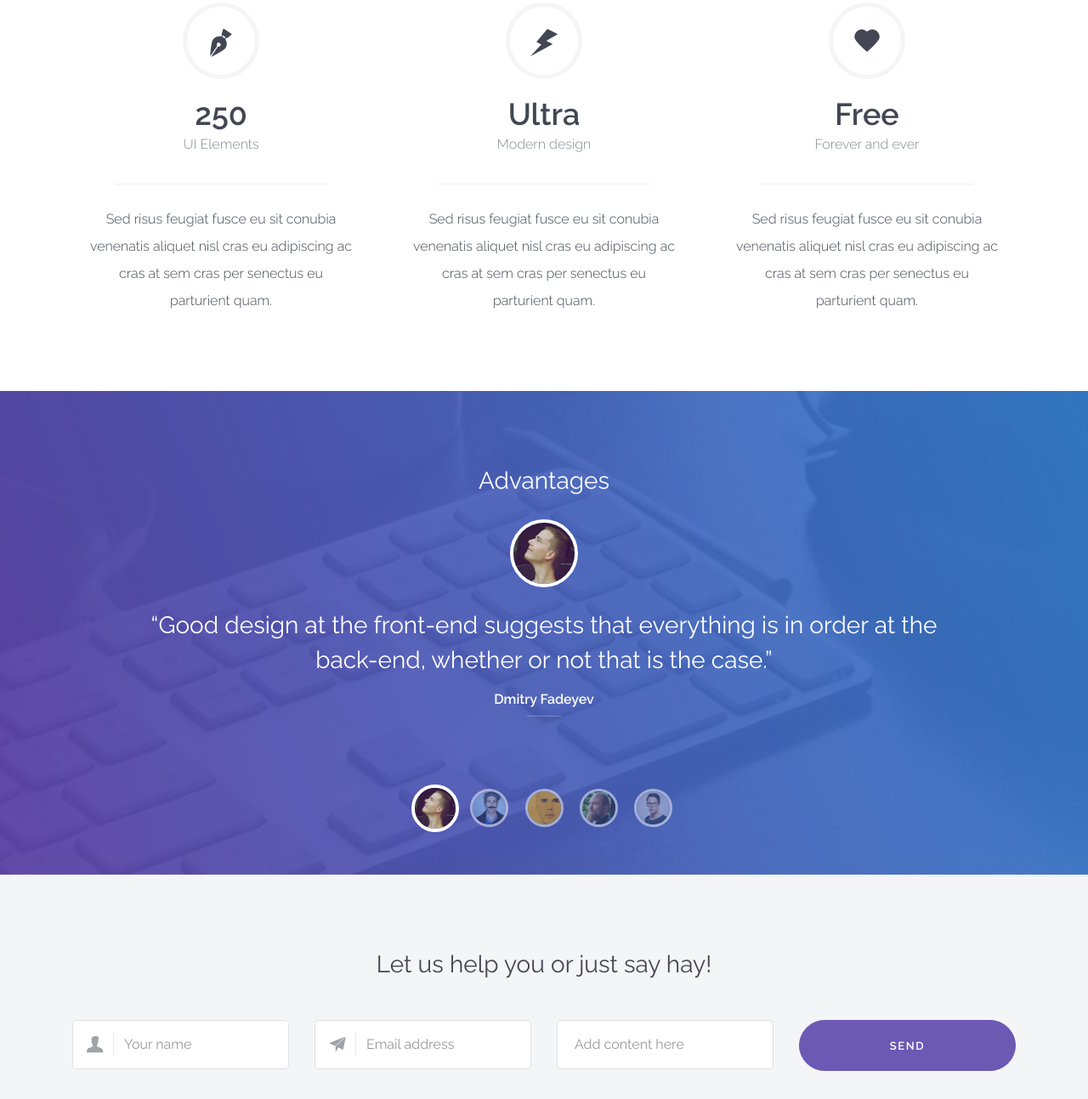
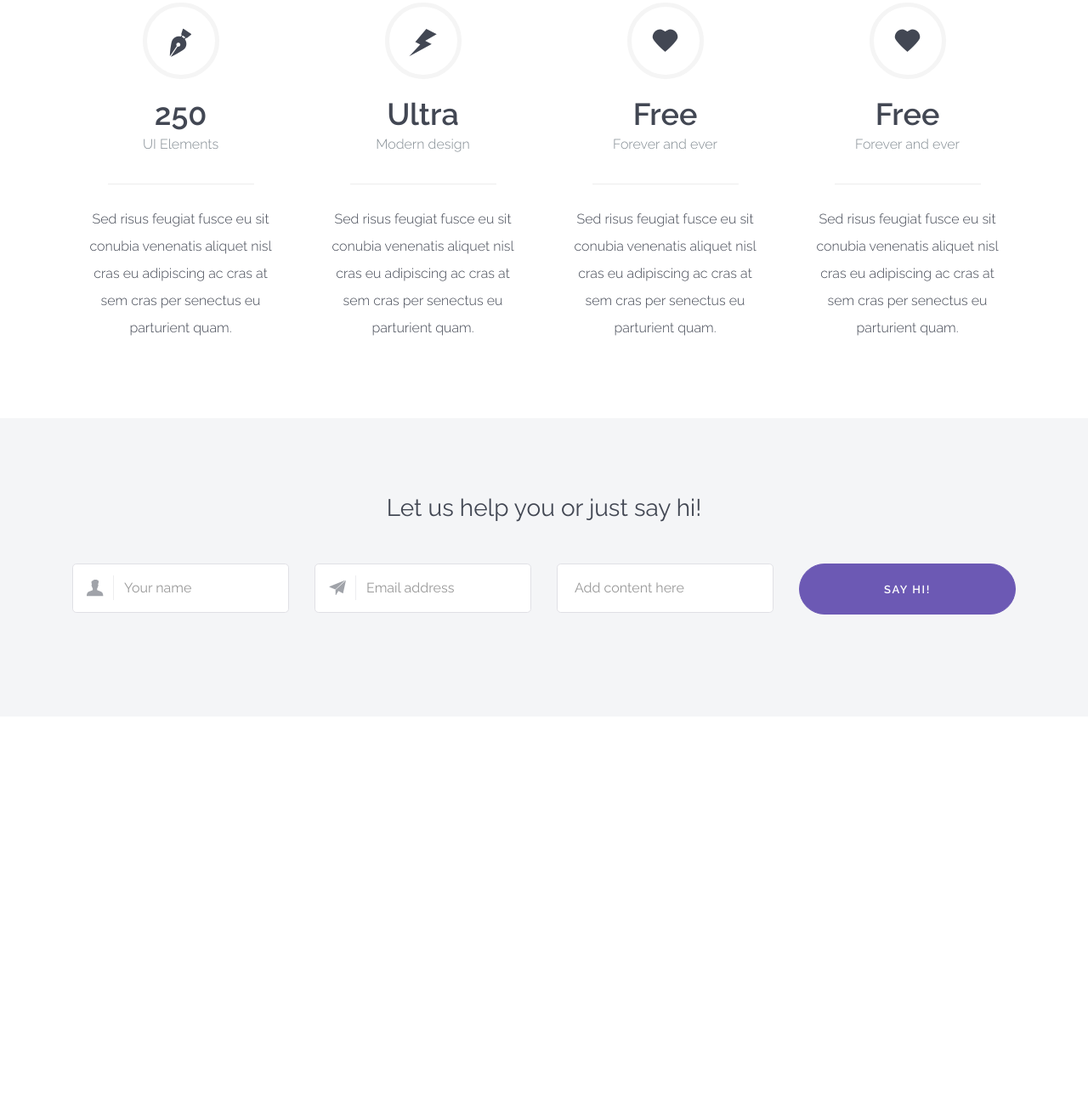
Before and after one commit to biocypher-repo/front-biocypher, a website: page index.html in a window 1280 px wide. Shown: the part 887-2180 px from the top of the page at 85% size. After the commit the page ends 1730 px from the top, so only its background shows below. Drawn offline with nearby package versions, Linux system fonts and the light colour scheme; files whose address does not match are found by name.

Commit message:
Update index.html

```diff
--- a/index.html
+++ b/index.html
@@ -27,8 +27,11 @@
     <meta name="msapplication-TileImage" content="img/favicon/mstile-144x144.png">
     <meta name="msapplication-config" content="img/favicon/browserconfig.xml">
     <meta name="theme-color" content="#663fb5">
+
     <link rel="stylesheet" href="css/landio.css">
     <link rel="stylesheet" href="css/font-awesome.min.css">
+    <link rel="stylesheet" href="css/animate.css">
+
     <link rel="stylesheet" href="css/main.css">
   </head>
 
@@ -100,10 +103,10 @@
 
     <header class="slide jumbotron bg-inverse text-xs-center center-vertically" role="banner">
       <div class="slide container">
-        <h1 class="display-3">Biocypher</h1>
+        <img src="img/biocypher-logo.png" />
         <h2 class="m-b-3">Yada yada yo <em>Blockchain</em></h2>
         <ul class="nav nav-inline social-share">
-          <a  href="#intro" ><i class="fa fa-chevron-down fa-5x"></i></a>
+          <a  href="#intro" ><i class="wow bounce infinite fa fa-chevron-down fa-5x" data-wow-duration="2s"></i></a>
         </ul>
       </div>
     </header>
@@ -114,7 +117,7 @@
     <section  id="intro" class="slide section-features text-xs-center">
       <div class="container">
         <div class="row">
-          <div class="col-md-4">
+          <div class="col-md-3">
             <div class="card">
               <div class="card-block">
                 <span class="icon-pen display-1"></span>
@@ -124,7 +127,7 @@
               </div>
             </div>
           </div>
-          <div class="col-md-4">
+          <div class="col-md-3">
             <div class="card">
               <div class="card-block">
                 <span class="icon-thunderbolt display-1"></span>
@@ -134,7 +137,7 @@
               </div>
             </div>
           </div>
-          <div class="col-md-4">
+          <div class="col-md-3">
             <div class="card m-b-0">
               <div class="card-block">
                 <span class="icon-heart display-1"></span>
@@ -144,71 +147,28 @@
               </div>
             </div>
           </div>
+          <div class="col-md-3">
+            <div class="card m-b-0">
+              <div class="card-block">
+                <span class="icon-heart display-1"></span>
+                <h4 class="card-title">Free</h4>
+                <h6 class="card-subtitle text-muted">Forever and ever</h6>
+                <p class="card-text">Sed risus feugiat fusce eu sit conubia venenatis aliquet nisl cras eu adipiscing ac cras at sem cras per senectus eu parturient quam.</p>
+              </div>
+            </div>
+          </div>
+
         </div>
       </div>
     </section>
 
-    <!-- Testimonials
-    ================================================== -->
-
-    <section class="section-testimonials text-xs-center bg-inverse">
-      <div class="container">
-        <h3 class="text-xs-center">Advantages</h3>
-        <div id="carousel-testimonials" class="carousel slide" data-ride="carousel" data-interval="0">
-          <div class="carousel-inner" role="listbox">
-            <div class="carousel-item active">
-              <blockquote class="blockquote">
-                <img src="img/face1.jpg" height="80" width="80" alt="Avatar" class="img-circle">
-                <p class="h3">Good design at the front-end suggests that everything is in order at the back-end, whether or not that is the case.</p>
-                <footer>Dmitry Fadeyev</footer>
-              </blockquote>
-            </div>
-            <div class="carousel-item">
-              <blockquote class="blockquote">
-                <img src="img/face2.jpg" height="80" width="80" alt="Avatar" class="img-circle">
-                <p class="h3">It’s not about knowing all the gimmicks and photo tricks. If you haven’t got the eye, no program will give it to you.</p>
-                <footer>David Carson</footer>
-              </blockquote>
-            </div>
-            <div class="carousel-item">
-              <blockquote class="blockquote">
-                <img src="img/face3.jpg" height="80" width="80" alt="Avatar" class="img-circle">
-                <p class="h3">There’s a point when you’re done simplifying. Otherwise, things get really complicated.</p>
-                <footer>Frank Chimero</footer>
-              </blockquote>
-            </div>
-            <div class="carousel-item">
-              <blockquote class="blockquote">
-                <img src="img/face4.jpg" height="80" width="80" alt="Avatar" class="img-circle">
-                <p class="h3">Designing for clients that don’t appreciate the value of design is like buying new tires for a rental car.</p>
-                <footer>Joel Fisher</footer>
-              </blockquote>
-            </div>
-            <div class="carousel-item">
-              <blockquote class="blockquote">
-                <img src="img/face5.jpg" height="80" width="80" alt="Avatar" class="img-circle">
-                <p class="h3">Every picture owes more to other pictures painted before than it owes to nature.</p>
-                <footer>E.H. Gombrich</footer>
-              </blockquote>
-            </div>
-          </div>
-          <ol class="carousel-indicators">
-            <li class="active"><img src="img/face1.jpg" alt="Navigation avatar" data-target="#carousel-testimonials" data-slide-to="0" class="img-fluid img-circle"></li>
-            <li><img src="img/face2.jpg" alt="Navigation avatar" data-target="#carousel-testimonials" data-slide-to="1" class="img-fluid img-circle"></li>
-            <li><img src="img/face3.jpg" alt="Navigation avatar" data-target="#carousel-testimonials" data-slide-to="2" class="img-fluid img-circle"></li>
-            <li><img src="img/face4.jpg" alt="Navigation avatar" data-target="#carousel-testimonials" data-slide-to="3" class="img-fluid img-circle"></li>
-            <li><img src="img/face5.jpg" alt="Navigation avatar" data-target="#carousel-testimonials" data-slide-to="4" class="img-fluid img-circle"></li>
-          </ol>
-        </div>
-      </div>
-    </section>
 
     <!-- Sign Up
     ================================================== -->
 
     <section class="section-signup bg-faded">
       <div class="container">
-        <h3 class="text-xs-center m-b-3">Let us help you or just say hay!</h3>
+        <h3 class="text-xs-center m-b-3">Let us help you or just say hi!</h3>
         <form>
           <div class="row">
             <div class="col-md-6 col-xl-3">
@@ -230,7 +190,7 @@
             </div>
             <div class="col-md-6 col-xl-3">
               <div class="form-group">
-                <button type="submit" class="btn btn-primary btn-block">Send</button>
+                <button type="submit" class="btn btn-primary btn-block">Say hi!</button>
               </div>
             </div>
           </div>
@@ -243,5 +203,13 @@
 
     <script src="https://ajax.googleapis.com/ajax/libs/jquery/2.1.4/jquery.min.js"></script>
     <script src="js/landio.min.js"></script>
+
+
+
+    <script src="js/wow.min.js"></script>
+    <script>
+    new WOW().init();
+    </script>
+
   </body>
 </html>
```
